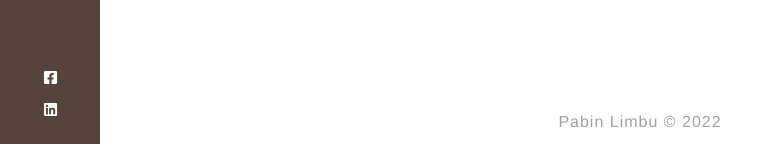
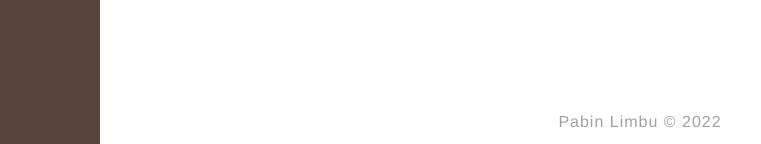
Before and after one commit to pabin-limbu/portfolio_netlify, a React (Create React App) app: page / in a window 1280 px wide. Shown: the part 653-797 px from the top of the page, without its empty margins (0-761 px from the left). Built offline with nearby package versions, Linux system fonts and the light colour scheme.

Commit message:
facebook and linkedin link is removed for debugginh

```diff
--- a/src/components/Sidebar/index.js
+++ b/src/components/Sidebar/index.js
@@ -40,17 +40,17 @@
 
       <ul>
         <li>
-          <a target="_blank" href="https://www.facebook.com/changsu.pabin">
+          {/* <a target="_blank" href="https://www.facebook.com/changsu.pabin">
             <FaFacebookSquare color="white" />
-          </a>
+          </a> */}
         </li>
         <li>
-          <a
+          {/* <a
             target="_blank"
             href="https://www.linkedin.com/in/pabin-limbu-b47ab4212"
           >
             <FaLinkedin color="white" />
-          </a>
+          </a> */}
         </li>
       </ul>
     </div>
```
